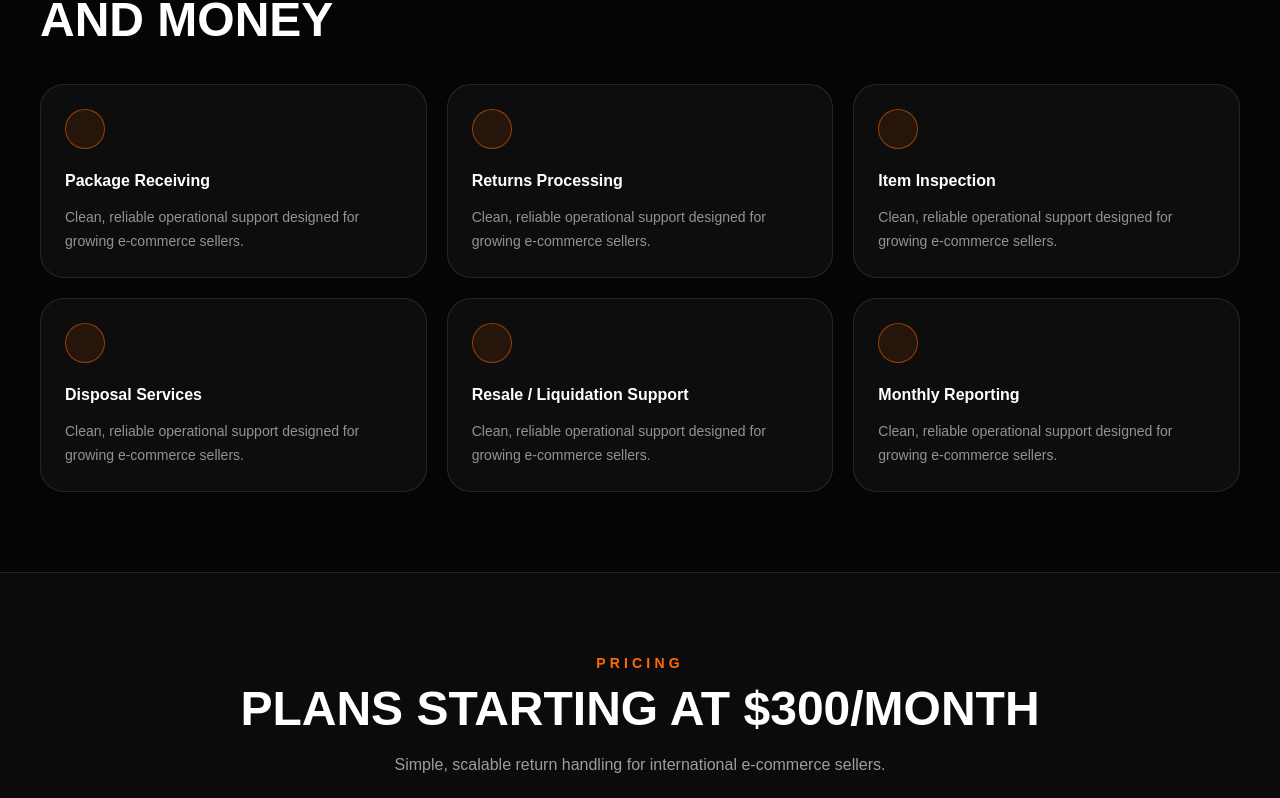
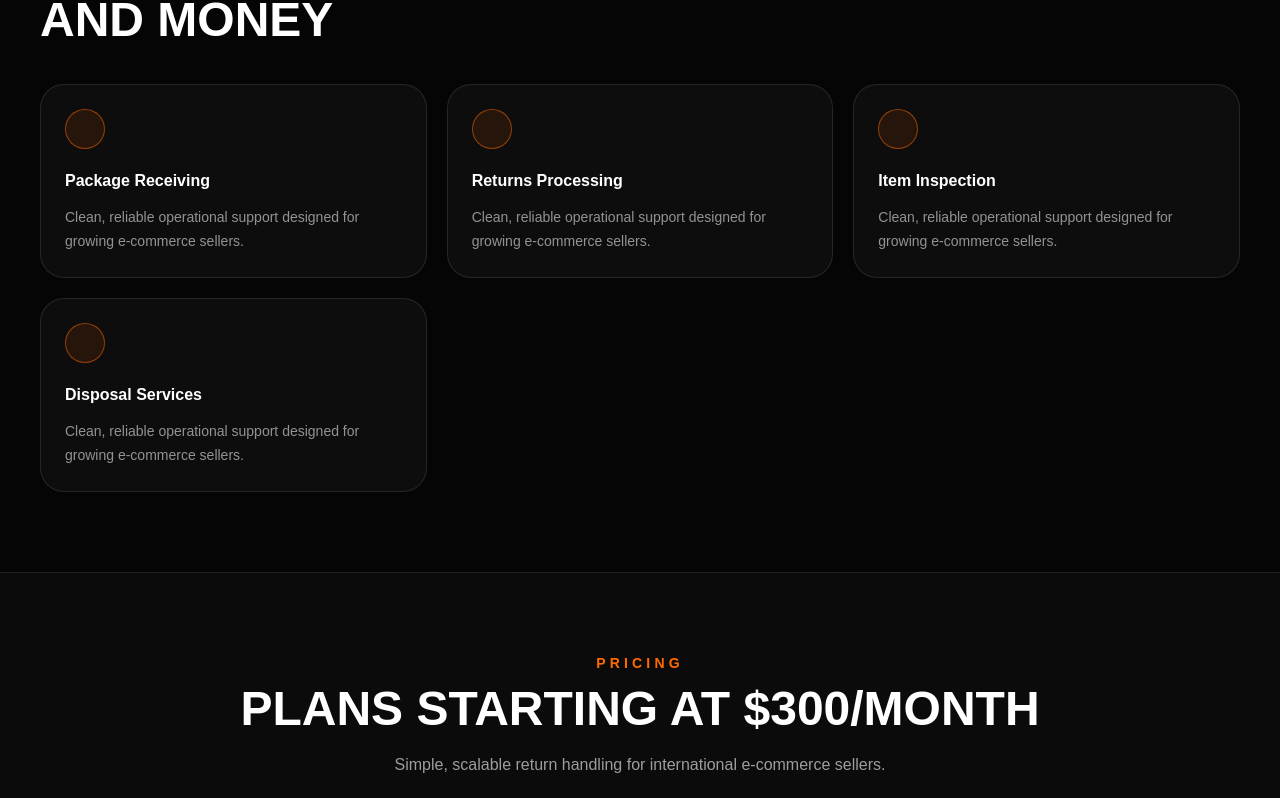
Before and after one commit to mmollat/Returnlab-site, a Next.js app: page / in a window 1280 px wide. Shown: the part 1318-2116 px from the top of the page. Built offline with nearby package versions, Linux system fonts and the light colour scheme.

Commit message:
Update page.tsx

```diff
--- a/src/app/page.tsx
+++ b/src/app/page.tsx
@@ -89,8 +89,6 @@ export default function Home() {
               "Returns Processing",
               "Item Inspection",
               "Disposal Services",
-              "Resale / Liquidation Support",
-              "Monthly Reporting",
             ].map((item) => (
               <div
                 key={item}
```
